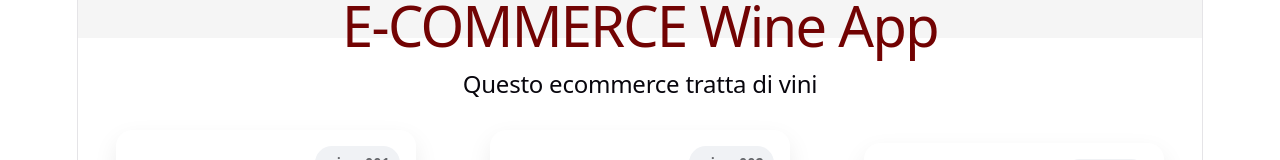
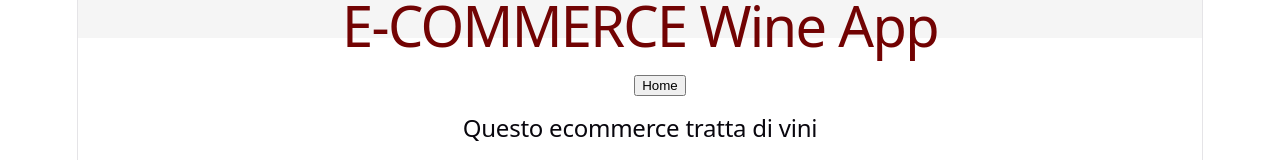
Before and after one commit to alfredofiore94/WineApp, a React (Vite) app: page / in a window 1280 px wide. Shown: the part 276-436 px from the top of the page. Built offline with nearby package versions, Linux system fonts and the light colour scheme.

Commit message:
buttons menu home

```diff
--- a/src/components/Home/Home.tsx
+++ b/src/components/Home/Home.tsx
@@ -1,10 +1,25 @@
 import { WinesHomeTable } from "../tables/wine-table/wine-table";
 import { winesMock } from "../../data/wines_mock";
+import { TabButton } from "../TabMenu/TabButton";
+import type { MenuButton } from "../../models/menuButton";
+
 export function Home() {
   const wines = winesMock;
-
+  const menuButtons: MenuButton[] = [
+    {
+      name: "Home",
+      id: 0,
+      placeholder: "Home page",
+    },
+  ];
+  const t = { valore: "pippo" };
   return (
     <div>
+      <section id="tabButtonsMenu">
+        <menu>
+          <TabButton {...menuButtons[0]}></TabButton>
+        </menu>
+      </section>
       <h2> Questo ecommerce tratta di vini</h2>
       <WinesHomeTable {...wines} />
     </div>
--- /dev/null
+++ b/src/components/TabMenu/TabButton.tsx
@@ -0,0 +1,9 @@
+import type { MenuButton } from "../../models/menuButton";
+
+export function TabButton(buttonMenu: MenuButton) {
+  return <button>{buttonMenu.name}</button>;
+}
+
+export function StringButton(label: string) {
+  return <button>{label}</button>;
+}
--- /dev/null
+++ b/src/models/menuButton.ts
@@ -0,0 +1,5 @@
+export interface MenuButton {
+  id: number;
+  name: string;
+  placeholder: string;
+}
```
Also changed, not shown: src/components/TabMenu/TabButton.css (added).
